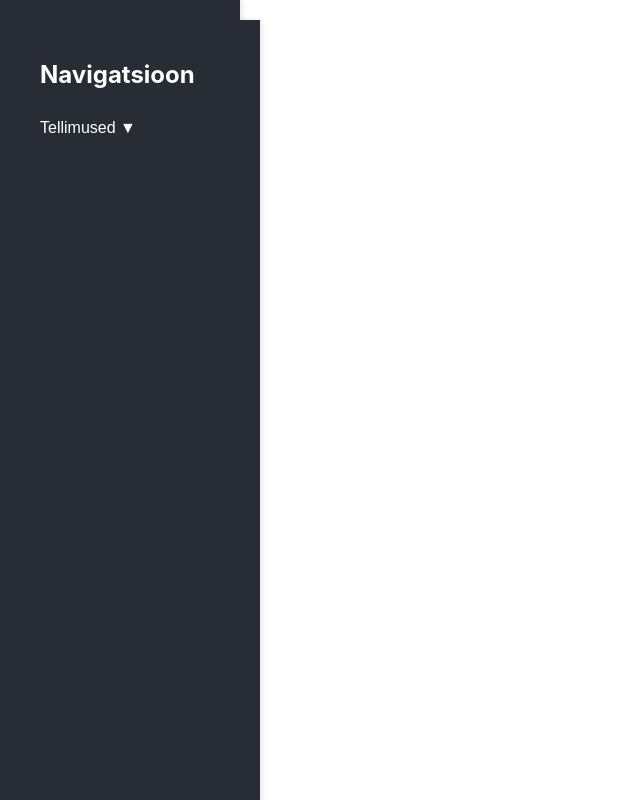
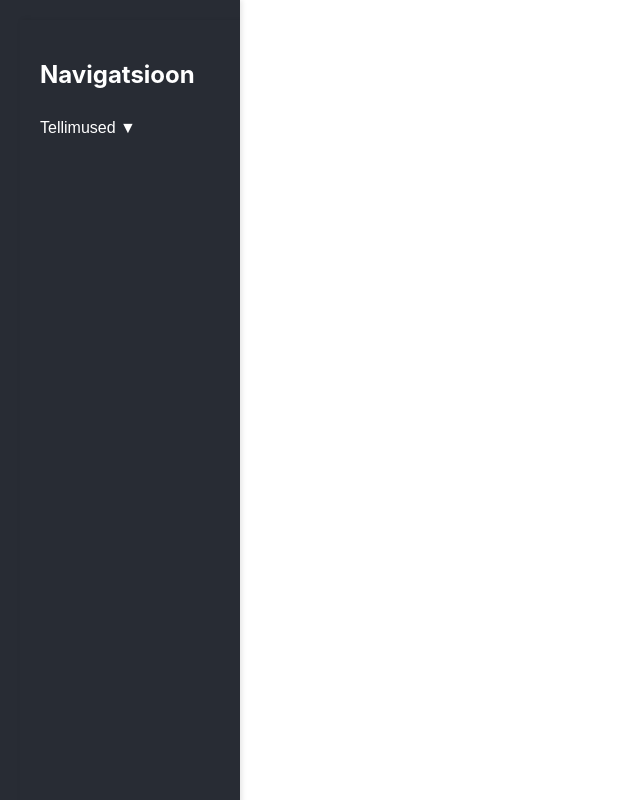
Before and after one commit to 4use2me/Veotellimused, a React (Create React App) app in the folder veo-tellimused-frontend/: page / in a window 1280 px wide. Shown: the whole page, without its empty margins (0-640 px from the left). Built offline with nearby package versions, Linux system fonts and the light colour scheme.

Commit message:
stiil, tellimuseLoomiseKuupäev

```diff
--- a/veo-tellimused-frontend/src/components/App.css
+++ b/veo-tellimused-frontend/src/components/App.css
@@ -1,42 +1,11 @@
 .App {
   display: flex;
-  height: 100vh; /* Ensures the app takes full height of the viewport */
-}
-
-.sidebar {
-  width: 200px; /* Define the width of the sidebar */
-  background-color: #f0f0f0; /* Optional: add background color to sidebar */
-  padding: 20px; /* Optional: padding for the sidebar content */
+  height: 100vh; /* Kogu lehe kõrguses */
+  overflow: hidden; /* Väldib horisontaalset kerimist */
 }
 
 .content {
   flex-grow: 1;
   padding: 20px;
-  margin-left: 200px; /* Adds a left margin equal to the width of the sidebar */
-  overflow-x: auto; /* Ensures content doesn't overflow the container */
+  overflow-y: auto; /* Väldib vertikaalset kerimist */
 }
-
-.order-form, .order-list {
-  width: 100%;
-}
-
-.order-list table {
-  width: 100%;
-  border-collapse: collapse;
-  margin-top: 20px;
-}
-
-.order-list th, .order-list td {
-  padding: 10px;
-  border: 1px solid #ccc;
-  text-align: left;
-}
-
-.order-list th {
-  background-color: #f0f0f0;
-}
-
-.order-list tr:hover {
-  background-color: #f0f0f0;
-  cursor: pointer;
-}
--- a/veo-tellimused-frontend/src/components/OrderForm/OrderForm.css
+++ b/veo-tellimused-frontend/src/components/OrderForm/OrderForm.css
@@ -1,14 +1,10 @@
 .order-form {
-    padding: 10px;
     max-width: 400px; /* Määrab maksimaalse laiuse */
-    margin: 0 auto; /* Keskendab vormi */
     background-color: #fff;
     box-shadow: 0 0 10px rgba(0,0,0,0.1);
-}
-
-.order-form h2 {
-    text-align: center;
-    margin-bottom: 20px;
+    width: 100%;
+    padding-right: 20px;
+    margin-top: 20px;
 }
 
 .order-form form {
--- a/veo-tellimused-frontend/src/components/OrderList/OrderList.css
+++ b/veo-tellimused-frontend/src/components/OrderList/OrderList.css
@@ -1,19 +1,6 @@
-.App {
-    display: flex;
-}
-
-.sidebar {
-    width: 200px; /* or whatever width you want for the sidebar */
-}
-
-.content {
-    flex: 1;
-    padding: 20px;
-    overflow-x: auto; /* ensures that the content doesn't overflow the container */
-}
-
-.order-form, .order-list {
+.order-list {
     width: 100%;
+    margin-top: 20px;
 }
 
 .order-list table {
@@ -22,7 +9,8 @@
     margin-top: 20px;
 }
 
-.order-list th, .order-list td {
+.order-list th,
+.order-list td {
     padding: 10px;
     border: 1px solid #ccc;
     text-align: left;
--- a/veo-tellimused-frontend/src/components/OrderList/OrderList.jsx
+++ b/veo-tellimused-frontend/src/components/OrderList/OrderList.jsx
@@ -1,6 +1,6 @@
 import React, { useState, useEffect } from 'react';
 import axios from 'axios';
-import './OrderList.css';
+import './OrderList.css'; // assuming you have some basic styling
 
 const OrderList = ({ onSelectOrder }) => {
     const [orders, setOrders] = useState([]);
--- a/veo-tellimused-frontend/src/components/Sidebar/Sidebar.css
+++ b/veo-tellimused-frontend/src/components/Sidebar/Sidebar.css
@@ -1,21 +1,22 @@
 .sidebar {
-    width: 200px; /* Fixed width for the sidebar */
-    height: 100vh; /* Full height of the viewport */
+    width: 200px; /* Fikseeritud laius sidebarile */
+    height: 100vh; /* Kogu lehe kõrguses */
     background-color: #282c34;
     padding: 20px;
-    box-shadow: 2px 0 5px rgba(0,0,0,0.1);
+    box-shadow: 2px 0 5px rgba(0, 0, 0, 0.1);
     color: white;
-    overflow-y: auto; /* Adds a scrollbar if the content overflows */
-    position: fixed; /* Fixed positioning */
+    overflow-y: auto; /* Lisab kerimisriba, kui sisu on kõrgem kui külgriba */
+    position: relative; /* Fikseeritud positsioon */
+    z-index: 1; /* Tagab, et sidebar on alati peal */
 }
 
 .sidebar h2 {
-    text-align: left;
+    text-align: left; /* Joondab teksti vasakule */
 }
 
 .sidebar .toggle-menu-button {
     width: 100%;
-    text-align: left;
+    text-align: left; /* Joondab teksti vasakule */
     background: none;
     border: none;
     padding: 10px 0;
```
